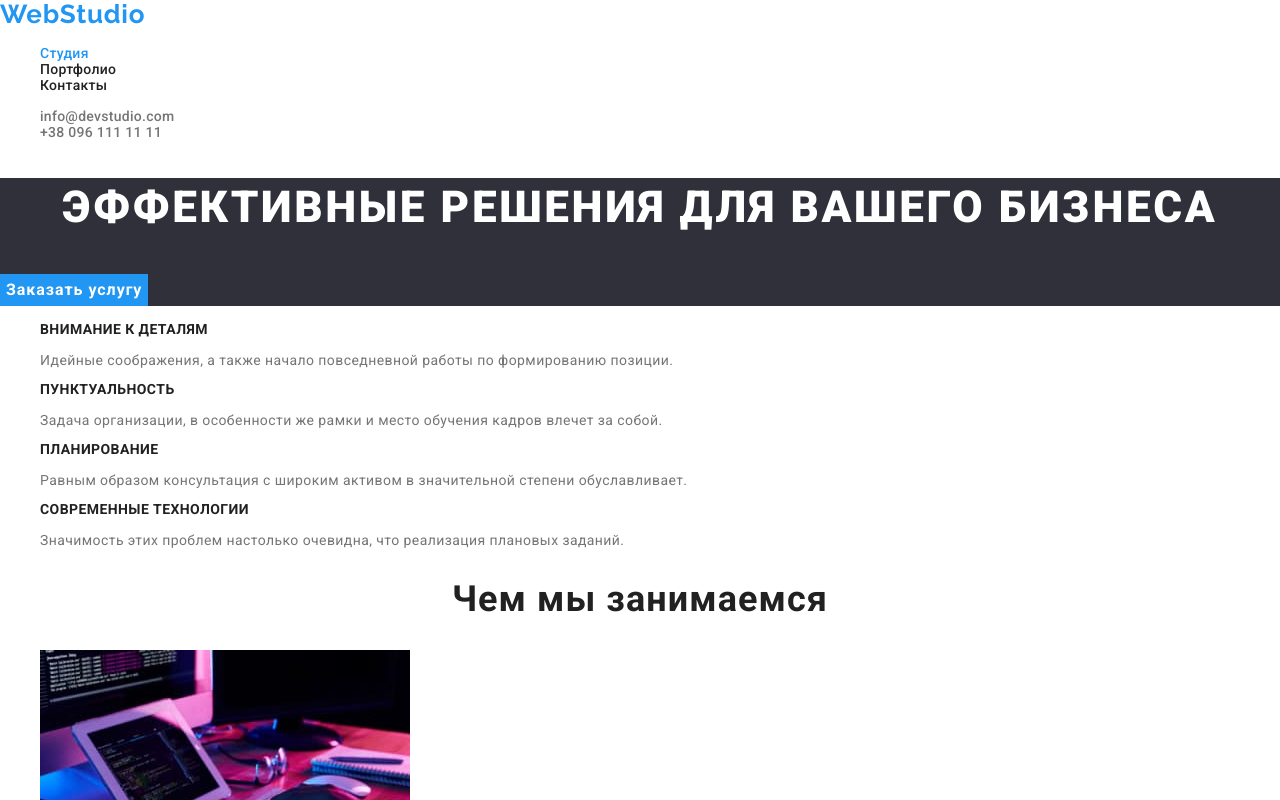
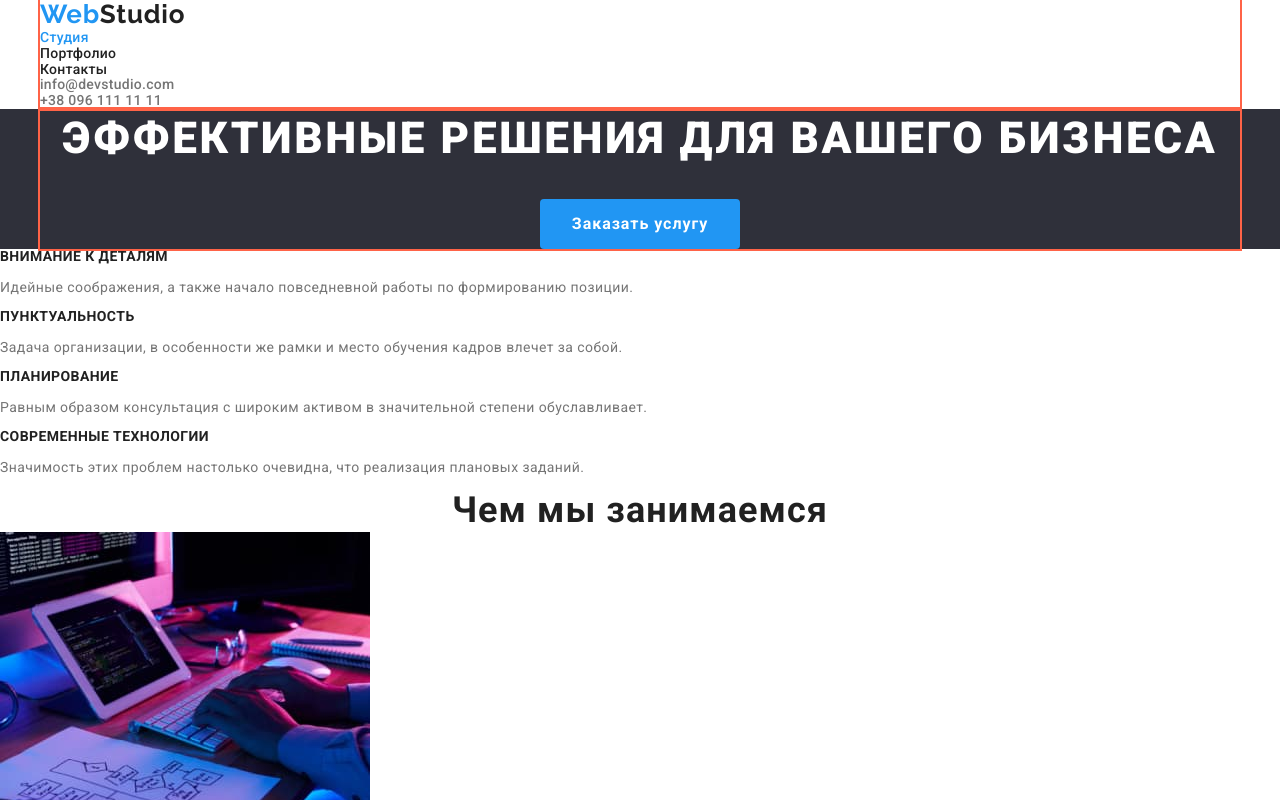
Before and after one commit to HannaVital/goit-markup-hw-03, a plain HTML site: page index.html in a window 1280 px wide. Shown: the top 800 px of the page. Drawn offline with nearby package versions, Linux system fonts and the light colour scheme.

Commit message:
Сбрасывает стили

```diff
--- a/css/styles.css
+++ b/css/styles.css
@@ -15,8 +15,14 @@ body {
   font-family: Roboto, sans-serif;
 }
 
+h1, h2, h3, h4, h5, h6 {
+  padding: 0;
+  margin: 0;
+}
 .list {
   list-style: none;
+  padding: 0;
+  margin: 0;
 }
 .list .current {
   color: var(--accent-color);
@@ -33,6 +39,13 @@ body {
 }
 
 /*Header Nav*/
+.container {
+  margin-left: auto;
+  margin-right: auto;
+  width: 1200px;
+
+  outline: 2px solid tomato;
+}
 .logo {
   color: var(--accent-color);
 }
@@ -40,6 +53,7 @@ body {
 .header-nav a {
   color: var(--title-text-color);
   text-decoration: none;
+
 }
 .header-contacts-list a {
   color: var(--primary-text-color);
@@ -75,6 +89,7 @@ body {
 /*hero*/
 .hero {
   background-color: var(--hero-color);
+  text-align: center;
 }
 .hero-title {
   color: var(--primary-white-color);
@@ -83,9 +98,10 @@ body {
   font-size: 44px;
   line-height: 1.36;
 
-  text-align: center;
+
   letter-spacing: 0.06em;
   text-transform: uppercase;
+  margin-bottom: 30px;
 }
 
 /*section*/
@@ -203,6 +219,9 @@ body {
   color: var(--primary-white-color);
   background-color: var(--accent-color);
   cursor: pointer;
+  display: inline-block;
+  border-radius: 4px;
+   text-align: center;
 }
 .button.primary {
   color: var(--primary-white-color);
@@ -213,11 +232,15 @@ body {
   font-weight: 700;
   font-size: 16px;
   line-height: 1.88;
+  letter-spacing: 0.06em
 
-  display: flex;
+
   align-items: center;
 
   letter-spacing: 0.06em;
+  padding: 10px 32px;
+  min-width: 200px;
+
 }
 .button.primary:hover,
 .button.primary:focus {
@@ -234,6 +257,8 @@ body {
   line-height: 1.62;
 
   letter-spacing: 0.03em;
+  padding: 6px 22px;
+  min-width: 73px;
 }
 
 .button.button.secondary:hover {
--- a/index.html
+++ b/index.html
@@ -21,6 +21,7 @@
   <body>
     <!-- Header section -->
     <header class="header">
+      <div class="container">
         <nav class="header-nav">
           <a class="header-logo link header-link" href="">
             <span class="logo">Web</span>Studio</a
@@ -49,12 +50,15 @@
             >
           </li>
         </ul>
+      </div>
     </header>
     <!-- Main section -->
     <main class="main">
       <section class="hero">
+        <div class="container">
           <h1 class="hero-title">Эффективные решения для вашего бизнеса</h1>
           <button type="button" class="button primary">Заказать услугу</button>
+        </div>
       </section>
       <section class="section">
         <h2 class="section-title hidden">Наши преимущества</h2>
```
Lines whose indentation alone changed are shown as unchanged.
